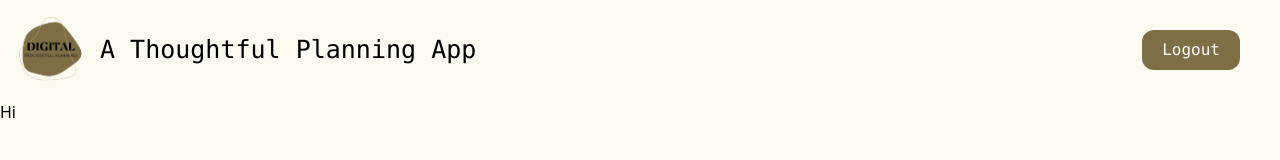
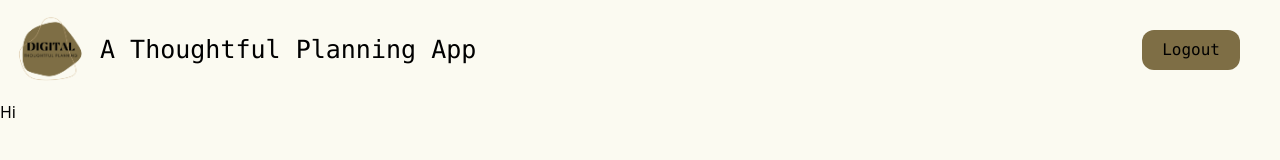
Before and after one commit to andrewjulian/mern-habit-tracker, a React (Vite) app in the folder client/: page /login in a window 1280 px wide. Shown: the top 160 px of the page. Built offline with nearby package versions, Linux system fonts and the light colour scheme; sample sign-in values are in the browser's storage.

Commit message:
changed hover action on log out

```diff
--- a/client/src/Components/Navbar.jsx
+++ b/client/src/Components/Navbar.jsx
@@ -14,7 +14,7 @@ const Navbar = ({ user, userLogout }) => {
         <div className="my-auto mx-10">
           <button
             onClick={userLogout}
-            className="bg-[#7e6e45] text-white px-5 py-2 rounded-xl font-mono"
+            className="bg-[#7e6e45] text-black px-5 py-2 rounded-xl font-mono  hover:text-white"
           >
             Logout
           </button>
```
